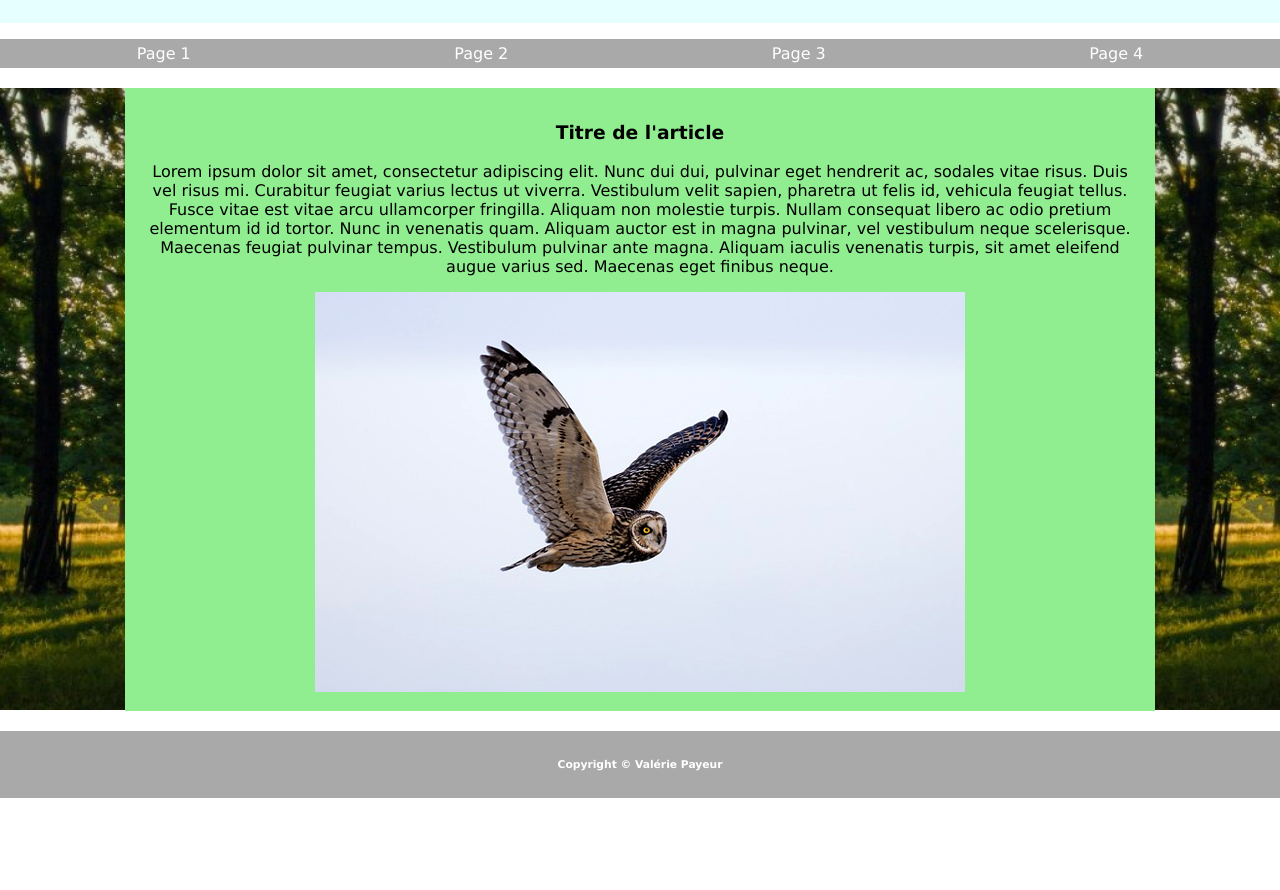
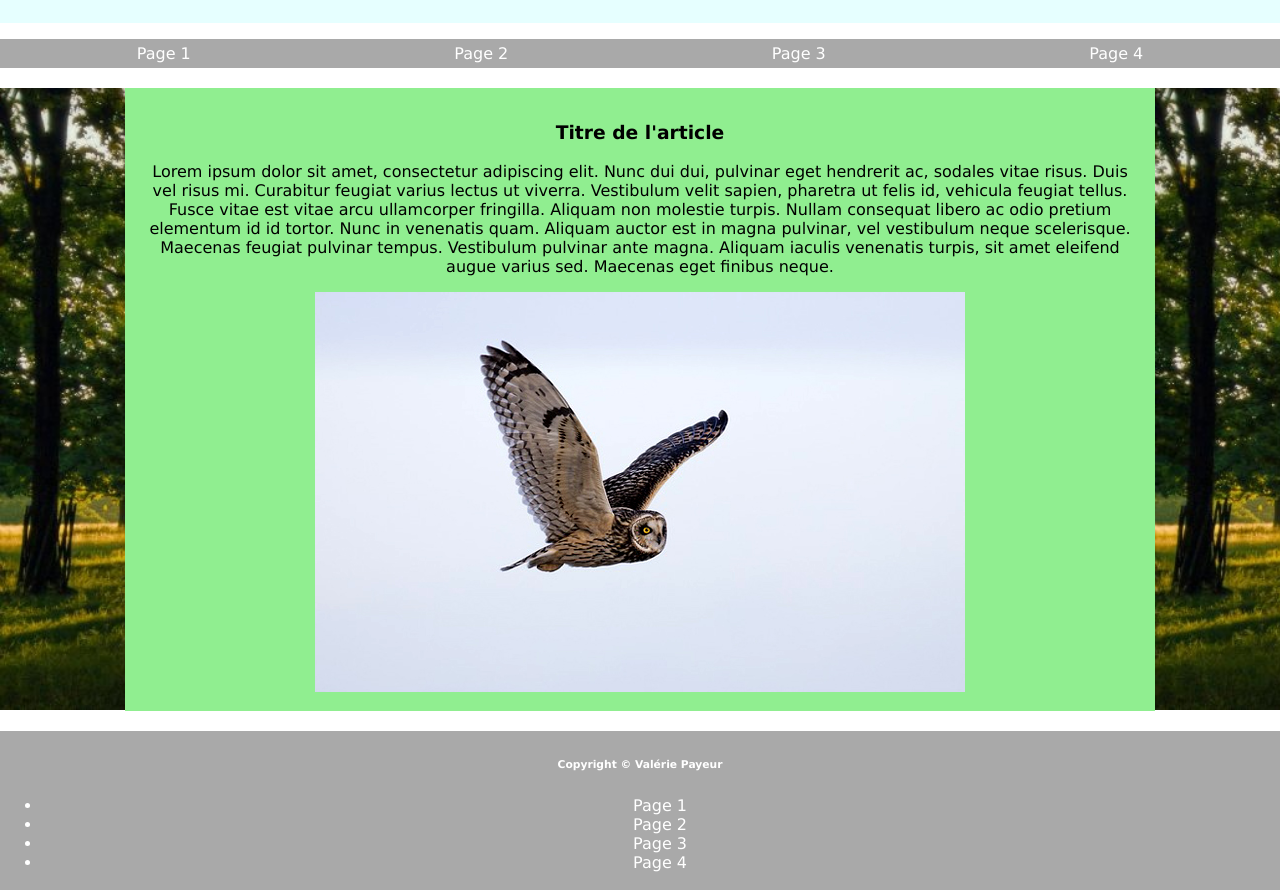
Before and after one commit to valp26/veille-node-2, a plain HTML site: page index.html in a window 1280 px wide. Shown: the part 118-1008 px from the top of the page. Before the commit the page ends 916 px from the top, so only its background shows below. Drawn offline with Linux system fonts and the light colour scheme.

Commit message:
Ajout d'une navigation secondaire dans le pied de page

```diff
--- a/index.html
+++ b/index.html
@@ -37,6 +37,12 @@
 	<!--Pied de page du projet-->
 	<footer>
 		<h6>Copyright © Valérie Payeur</h6>
+		<ul>
+			<li>Page 1</li>
+			<li>Page 2</li>
+			<li>Page 3</li>
+			<li>Page 4</li>
+		</ul>
 	</footer>
 </body>
 </html>
```
